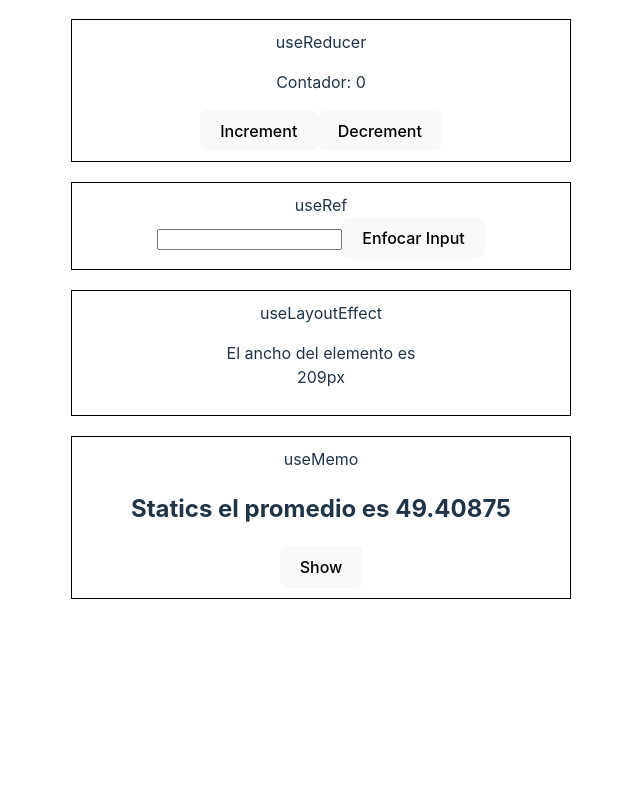
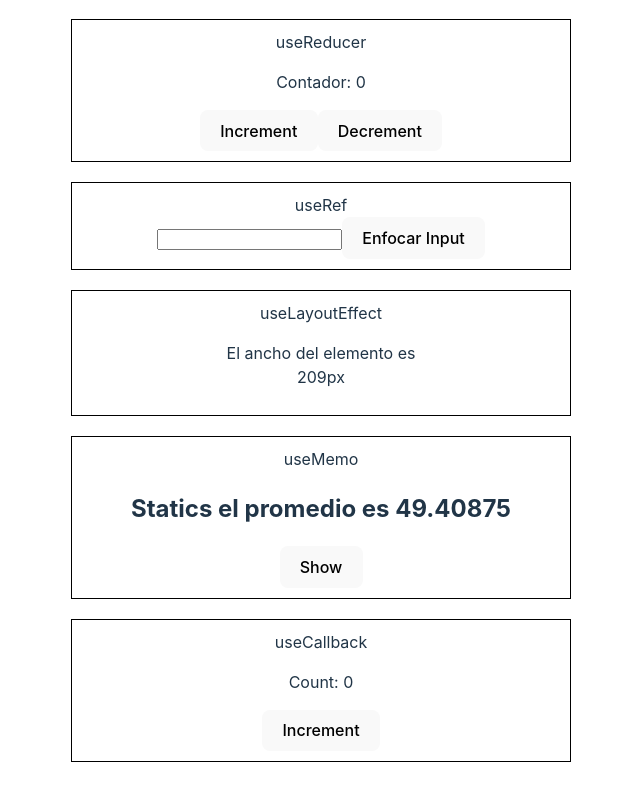
Before and after one commit to camila-stefano/proyecto-digital-house, a React (Vite) app in the folder project-react-redux-TypeScript/: page / in a window 1280 px wide. Shown: the part 642-1442 px from the top of the page, without its empty margins (319-959 px from the left). Before the commit the page ends 1293 px from the top, so only its background shows below. Built offline with nearby package versions, Linux system fonts and the light colour scheme.

Commit message:
add useCallback

```diff
--- a/project-react-redux-TypeScript/src/App.jsx
+++ b/project-react-redux-TypeScript/src/App.jsx
@@ -2,6 +2,7 @@ import "./App.css";
 import Counter from "./hooks/Counter";
 import { MeasureElement } from "./hooks/MeasureElement";
 import RoomWithCanvas from "./hooks/RoomWithCanvas";
+import { ParentComponent } from "./hooks/useCallback/ParentComponent";
 import { Office } from "./hooks/useContext/Office";
 import { Statics } from "./hooks/useMemo/Statics";
 import { CounterReducer } from "./hooks/useReducer/CounterReducer";
@@ -58,6 +59,19 @@ function App() {
         useMemo
         <Statics />
       </div>
+      <div
+        style={{
+          marginBottom: 20,
+          padding: 10,
+          border: "1px solid black",
+          display: "flex",
+          flexDirection: "column",
+          alignItems: "center",
+        }}
+      >
+        useCallback
+        <ParentComponent />
+      </div>
     </>
   );
 }
--- /dev/null
+++ b/project-react-redux-TypeScript/src/hooks/useCallback/ChildComponent.jsx
@@ -0,0 +1,6 @@
+import { memo } from "react";
+
+export const ChildComponent = memo(({ onClick }) => {
+  console.log("Renderizado hijo");
+  return <button onClick={onClick}>Increment</button>;
+});
--- /dev/null
+++ b/project-react-redux-TypeScript/src/hooks/useCallback/ParentComponent.jsx
@@ -0,0 +1,23 @@
+import { useCallback, useState } from "react";
+import { ChildComponent } from "./ChildComponent";
+
+export const ParentComponent = () => {
+  const [count, setCount] = useState(0);
+
+  const handleClick = useCallback(() => {
+    setCount((prevState) => prevState + 1);
+  }, []);
+
+  //const handleClick = () => {
+  //setCount(count + 1);
+  //};
+
+  console.log("Renderizado PADRE");
+
+  return (
+    <div>
+      <p>Count: {count}</p>
+      <ChildComponent onClick={handleClick} />
+    </div>
+  );
+};
```
